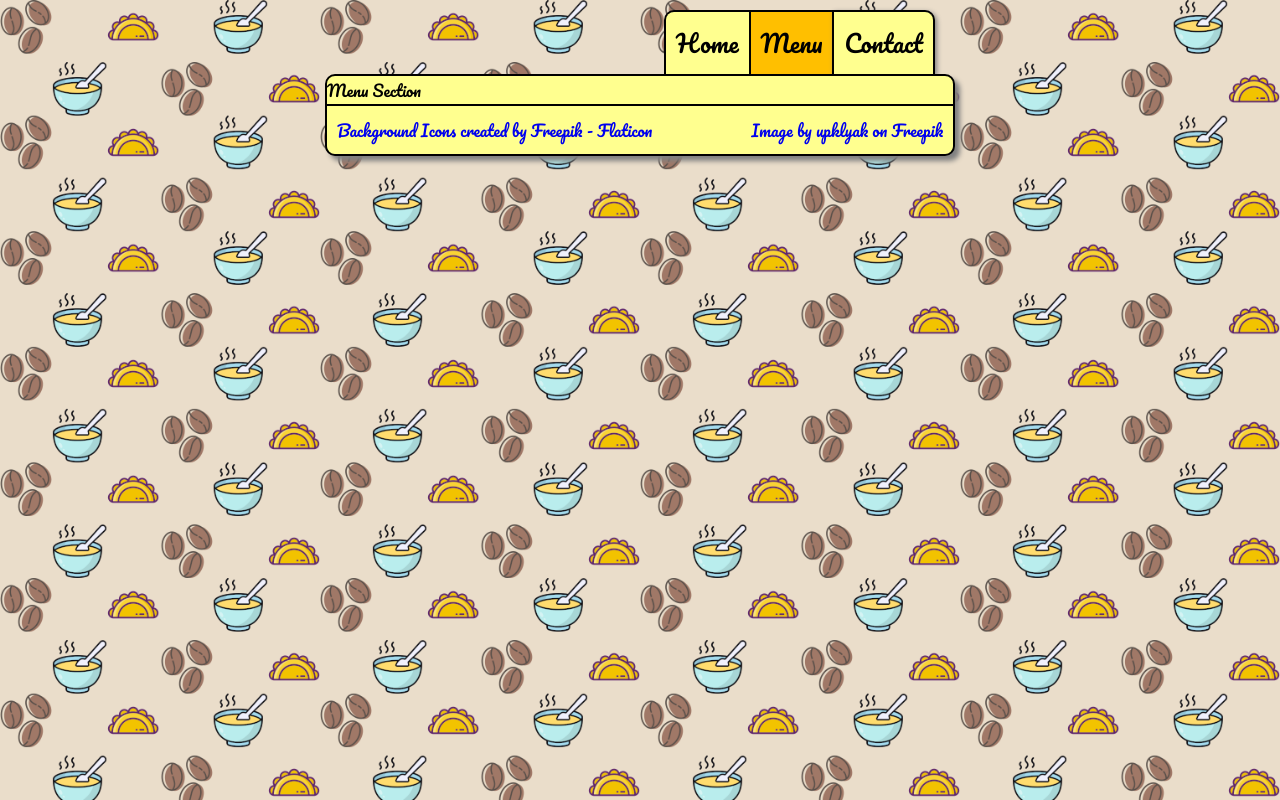
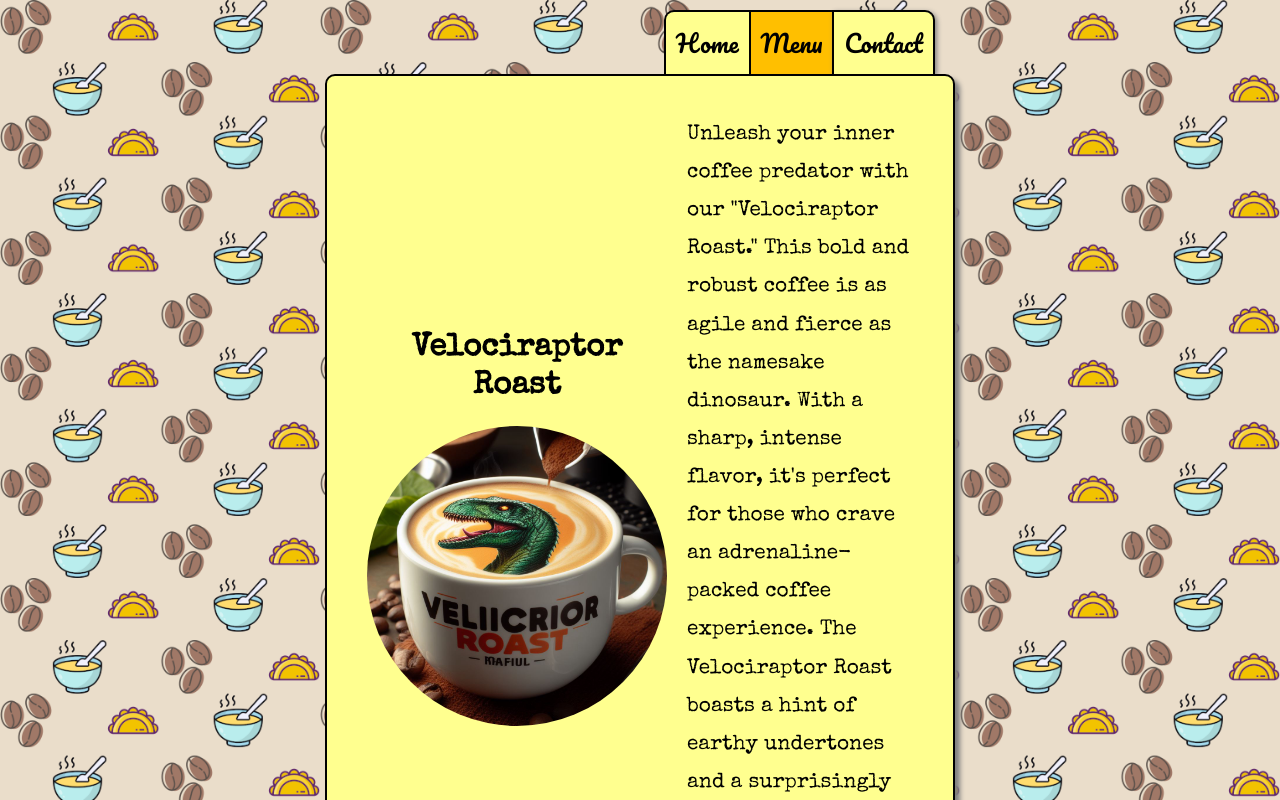
Before and after one commit to MonoDG/restaurant-page, a website built with webpack: page dist/index.html in a window 1280 px wide. Both pictures are taken after a click on the button "Menu". Shown: the top 800 px of the page. Built offline with nearby package versions, Linux system fonts and the light colour scheme.

Commit message:
Add Menu content

```diff
--- a/src/menu.js
+++ b/src/menu.js
@@ -1,6 +1,52 @@
+import menuObj from "./menu.json";
+import VelociraptorImg from "./velociraptor.jpeg";
+import TriceratopsImg from "./triceratops.jpeg";
+import StegosaurusImg from "./stegosaurus.jpeg";
+import PterodactylImg from "./pterodactyl.jpeg";
+import BrachiosaurusImg from "./brachiosaurus.jpeg";
+
 export default function createMenu() {
     const menu = document.createElement("section");
-    menu.textContent = "Menu Section";
+    menu.classList.add("menu")
+    menu.setAttribute("id", "menu");
+    const menuRecipes = menuObj.menu;
+
+    const menuImages = {
+        "./velociraptor.jpeg": VelociraptorImg,
+        "./triceratops.jpeg": TriceratopsImg,
+        "./stegosaurus.jpeg": StegosaurusImg,
+        "./pterodactyl.jpeg": PterodactylImg,
+        "./brachiosaurus.jpeg": BrachiosaurusImg
+    }
+
+    menuRecipes.forEach(recipe => {
+        const recipeCard = document.createElement("div");
+        recipeCard.classList.add("menu-card");
+        recipeCard.setAttribute("id", recipe.id)
+
+        const recipeCardHeader = document.createElement("div");
+        recipeCardHeader.classList.add("menu-card-header");
+
+        const recipeCardTitle = document.createElement("h2");
+        recipeCardTitle.textContent = recipe.title
+
+        const image = new Image()
+        image.src = menuImages[recipe.imageUrl];
+        image.classList.add("menu-card-image")
+
+        const recipeCardDescription = document.createElement("div")
+        recipeCardDescription.classList.add("menu-card-description");
+
+        const pDescription = document.createElement("p");
+        pDescription.textContent = recipe.description;
+
+        recipeCardDescription.appendChild(pDescription);
+        recipeCardHeader.appendChild(recipeCardTitle);
+        recipeCardHeader.appendChild(image);
+        recipeCard.appendChild(recipeCardHeader);
+        recipeCard.appendChild(recipeCardDescription);
+        menu.appendChild(recipeCard);
+    });
 
     return menu;
 }
--- /dev/null
+++ b/src/menu.json
@@ -0,0 +1,34 @@
+{
+    "menu": [
+        {
+            "id": 1,
+            "title": "Velociraptor Roast",
+            "imageUrl": "./velociraptor.jpeg",
+            "description": "Unleash your inner coffee predator with our \"Velociraptor Roast.\" This bold and robust coffee is as agile and fierce as the namesake dinosaur. With a sharp, intense flavor, it's perfect for those who crave an adrenaline-packed coffee experience. The Velociraptor Roast boasts a hint of earthy undertones and a surprisingly smooth finish, making it a truly captivating and invigorating brew."
+        },
+        {
+            "id": 2,
+            "title": "Triceratops Mocha",
+            "imageUrl": "./triceratops.jpeg",
+            "description": "The \"Triceratops Mocha\" is a majestic fusion of flavors that combines the strength of a Triceratops with the sweetness of a classic mocha. This coffee blend marries the full-bodied richness of our finest coffee beans with a velvety cocoa infusion. Just like the three-horned Triceratops, it offers a harmonious balance of flavors, resulting in a comforting and indulgent coffee experience that's both robust and delightfully sweet."
+        },
+        {
+            "id": 3,
+            "title": "Stegosaurus Caramel Delight",
+            "imageUrl": "./stegosaurus.jpeg",
+            "description": "Experience the perfect blend of our rich, dark coffee with a velvety caramel infusion. Just like the gentle giant of the prehistoric era, this coffee flavor combines strength and sweetness for a delightful sip."
+        },
+        {
+            "id": 4,
+            "title": "Pterodactyl Vanilla Swirl",
+            "imageUrl": "./pterodactyl.jpeg",
+            "description": "Soar to new heights of flavor with our Pterodactyl Vanilla Swirl. This coffee creation features a smooth vanilla twist that will take your taste buds on a journey through the skies of deliciousness."
+        },
+        {
+            "id": 5,
+            "title": "Brachiosaurus Hazelnut Heaven",
+            "imageUrl": "./brachiosaurus.jpeg",
+            "description": "Unearth the sublime taste of our Brachiosaurus Hazelnut Heaven. This coffee blend is as towering and majestic as the Brachiosaurus itself, with the warm and nutty essence of hazelnuts that will transport you to coffee paradise."
+        }
+    ]
+}
--- a/src/style.css
+++ b/src/style.css
@@ -110,6 +110,39 @@ body,
   line-height: 3ch;
 }
 
+.menu {
+  display: flex;
+  flex-direction: column;
+  align-items: center;
+  gap: 20px;
+  padding: 20px;
+}
+
+.menu .menu-card {
+  display: flex;
+  align-items: center;
+  justify-content: center;
+  gap: 20px;
+  font-family: "Special Elite", serif;
+  font-size: 1.3rem;
+  line-height: 3ch;
+  padding: 20px;
+}
+
+.menu .menu-card:not(.menu .menu-card:last-child) {
+  border-bottom: 2px solid black;
+}
+
+.menu .menu-card-header {
+  text-align: center;
+}
+
+.menu-card-image {
+  width: 300px;
+  border-radius: 50%;
+  margin-top: 20px;
+}
+
 .footer {
   padding: 10px;
   border-bottom-left-radius: 10px;
```
Also changed, not shown: dist/02c5d27cea5a7ee57275.jpeg (added), dist/0b575ef852a3aa42fa3d.jpeg (added), dist/16a62d27be4f9f52f19b.jpeg (added), dist/bd06b10e6eb4284d2523.jpeg (added), dist/f50b4ab45ad835a5e467.jpeg (added), dist/main.js, src/brachiosaurus.jpeg (added), src/pterodactyl.jpeg (added), src/stegosaurus.jpeg (added), src/trex_pajama.jpeg (added), src/triceratops.jpeg (added), src/velociraptor.jpeg (added).
